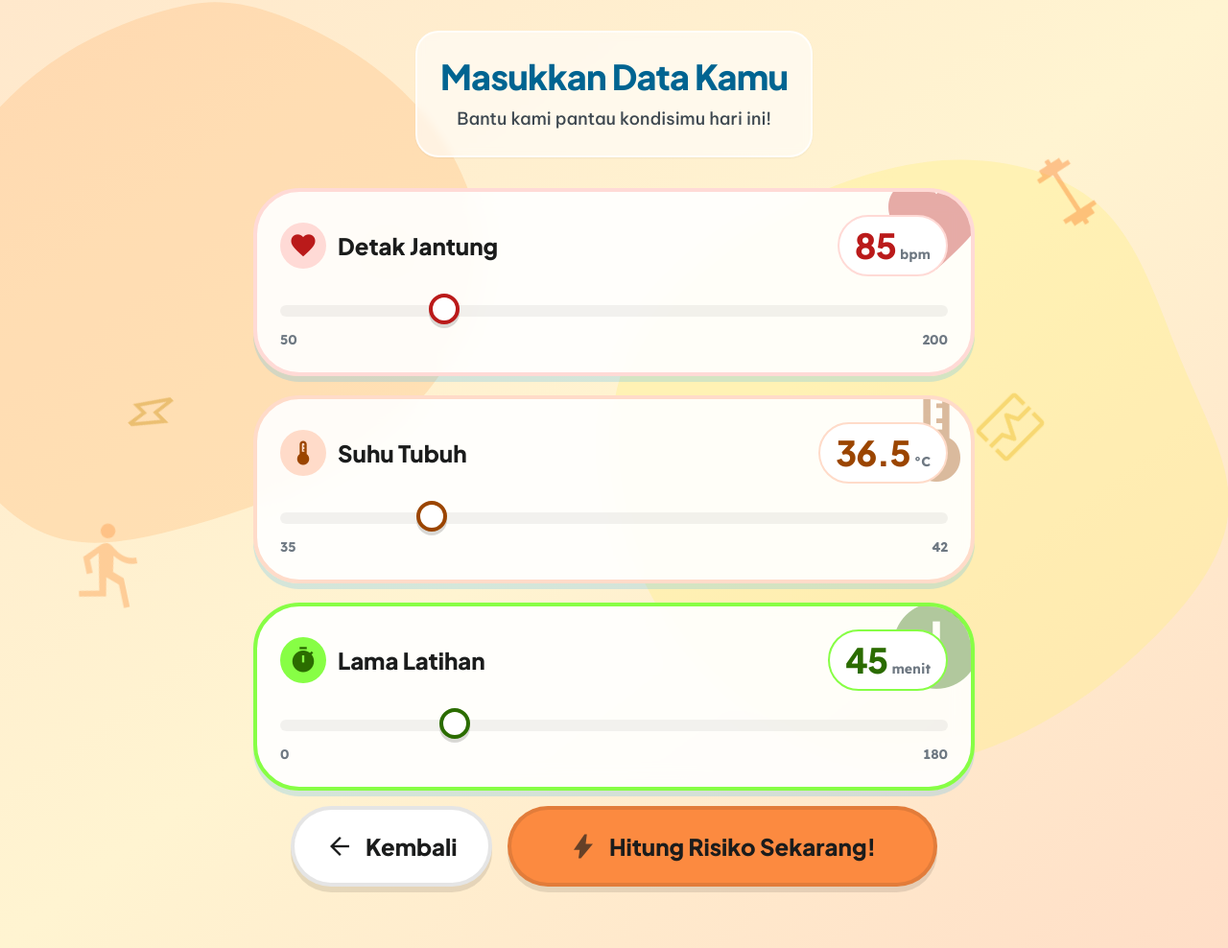
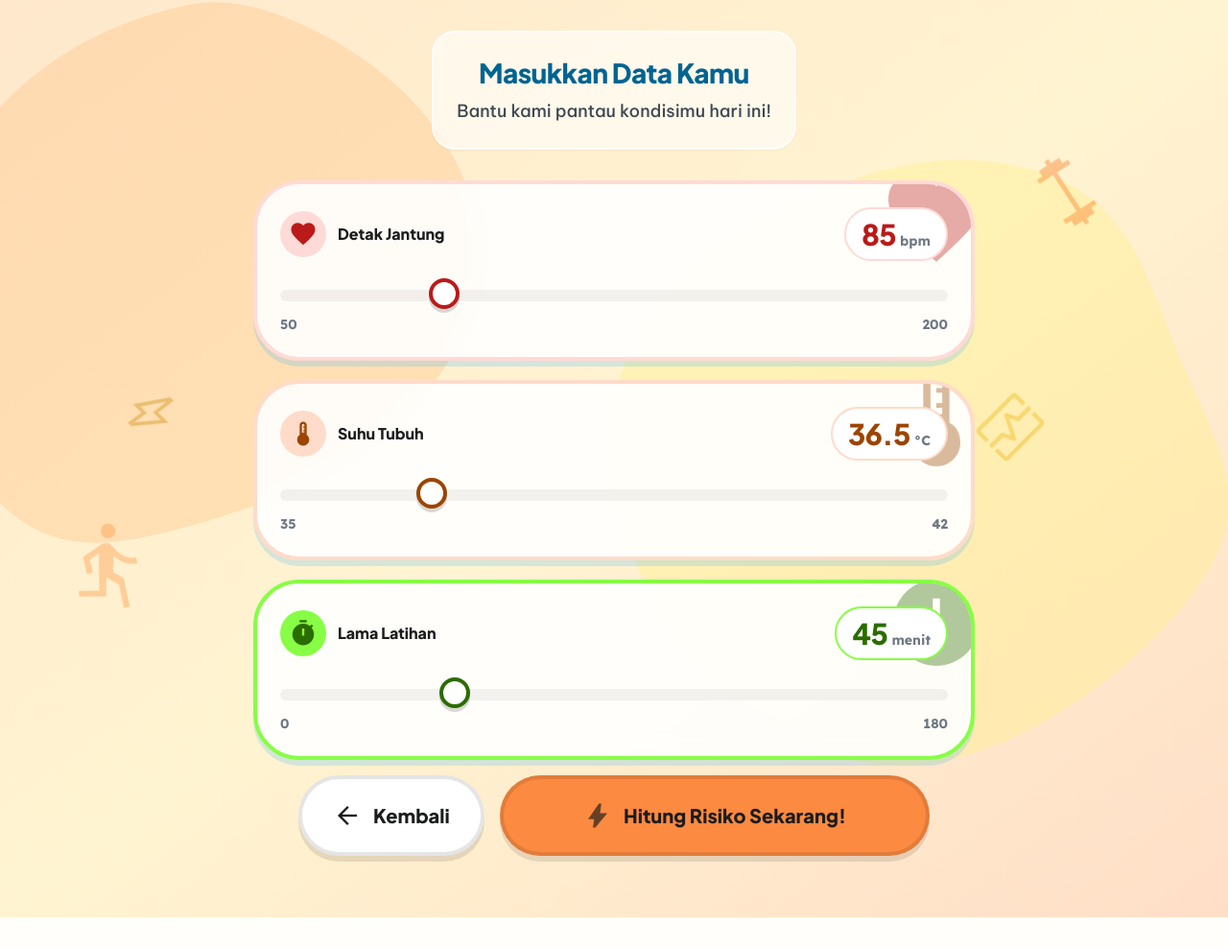
Before and after one commit to isvara08/responsi-kb-sistem-fuzzy, a Flask app: page /pertanyaan in a window 1280 px wide. Shown: the whole page at 96% size. After the commit the page ends 956 px from the top, so only its background shows below. Run offline with Flask 3, Linux system fonts and the light colour scheme; some libraries are stand-ins or nearby versions.

Commit message:
Make all pages responsive with mobile-friendly design

```diff
--- a/templates/pertanyaan.html
+++ b/templates/pertanyaan.html
@@ -109,9 +109,9 @@
                               }
                       ],
                       "headline-lg": [
-                              "36px",
+                              "28px",
                               {
-                                      "lineHeight": "44px",
+                                      "lineHeight": "36px",
                                       "letterSpacing": "-0.02em",
                                       "fontWeight": "800"
                               }
@@ -124,12 +124,18 @@
                               }
                       ],
                       "headline-md": [
-                              "24px",
+                              "20px",
                               {
-                                      "lineHeight": "32px",
+                                      "lineHeight": "28px",
                                       "fontWeight": "800"
                               }
                       ]
+              },
+              "screens": {
+                      "sm": "640px",
+                      "md": "768px",
+                      "lg": "1024px",
+                      "xl": "1280px"
               }
             },
           }
@@ -344,7 +350,7 @@
 <!-- Main Content -->
 <main class="flex-grow w-full max-w-[800px] mx-auto px-container-margin py-stack-lg flex flex-col gap-stack-lg relative z-10">
 <!-- Header Section -->
-<section class="text-center bg-white/60 backdrop-blur-sm p-6 rounded-3xl border-2 border-white/80 shadow-sm inline-block mx-auto animate-fade-in-up opacity-0">
+<section class="text-center bg-white/60 backdrop-blur-sm p-4 sm:p-6 rounded-3xl border-2 border-white/80 shadow-sm inline-block mx-auto animate-fade-in-up opacity-0">
 <h1 class="font-headline-lg text-headline-lg text-primary mb-unit animate-scale-in opacity-0 delay-100">Masukkan Data Kamu</h1>
 <p class="font-body-lg text-body-lg text-on-surface-variant animate-slide-left opacity-0 delay-200">Bantu kami pantau kondisimu hari ini!</p>
 </section>
@@ -352,75 +358,75 @@
 <form action="/hasil" method="POST">
 <section class="flex flex-col gap-stack-md">
 <!-- Card 1: Detak Jantung -->
-<div class="bg-surface-container-lowest/90 backdrop-blur-md rounded-xl p-6 border-4 border-error-container squishy-shadow-blue flex flex-col gap-4 relative overflow-hidden hover-lift animate-scale-in opacity-0 delay-300">
-<div class="absolute -right-6 -top-6 opacity-10 animate-pulse">
-<span class="material-symbols-outlined text-[120px] text-error" style="font-variation-settings: 'FILL' 1;">favorite</span>
+<div class="bg-surface-container-lowest/90 backdrop-blur-md rounded-xl p-4 sm:p-6 border-4 border-error-container squishy-shadow-blue flex flex-col gap-3 sm:gap-4 relative overflow-hidden hover-lift animate-scale-in opacity-0 delay-300">
+<div class="absolute -right-4 sm:-right-6 -top-4 sm:-top-6 opacity-10 animate-pulse">
+<span class="material-symbols-outlined text-[80px] sm:text-[120px] text-error" style="font-variation-settings: 'FILL' 1;">favorite</span>
 </div>
 <div class="flex items-center justify-between z-10">
-<div class="flex items-center gap-3">
-<div class="w-12 h-12 rounded-full bg-error-container flex items-center justify-center text-error">
-<span class="material-symbols-outlined text-3xl" style="font-variation-settings: 'FILL' 1;">favorite</span>
+<div class="flex items-center gap-2 sm:gap-3">
+<div class="w-10 h-10 sm:w-12 sm:h-12 rounded-full bg-error-container flex items-center justify-center text-error">
+<span class="material-symbols-outlined text-2xl sm:text-3xl" style="font-variation-settings: 'FILL' 1;">favorite</span>
 </div>
-<h2 class="font-headline-md text-headline-md text-on-surface">Detak Jantung</h2>
+<h2 class="font-headline-md text-headline-md text-on-surface text-sm sm:text-base">Detak Jantung</h2>
 </div>
-<div class="flex items-baseline gap-1 bg-white px-4 py-2 rounded-full border-2 border-error-container">
-<span class="font-headline-lg text-headline-lg text-error value-pop" id="hr-display">85</span>
-<span class="font-label-bold text-label-bold text-outline">bpm</span>
+<div class="flex items-baseline gap-1 bg-white px-3 sm:px-4 py-2 rounded-full border-2 border-error-container">
+<span class="font-headline-lg text-headline-lg text-error value-pop text-2xl sm:text-3xl" id="hr-display">85</span>
+<span class="font-label-bold text-label-bold text-outline text-xs sm:text-sm">bpm</span>
 </div>
 </div>
 <div class="z-10 mt-2">
 <input class="w-full appearance-none bg-transparent text-error" max="200" min="50" type="range" id="heart-rate" name="heart_rate" value="85" oninput="updateHeartRate(this.value)"/>
-<div class="flex justify-between mt-2 font-label-bold text-label-bold text-outline">
+<div class="flex justify-between mt-2 font-label-bold text-label-bold text-outline text-xs sm:text-sm">
 <span>50</span>
 <span>200</span>
 </div>
 </div>
 </div>
 <!-- Card 2: Suhu Tubuh -->
-<div class="bg-surface-container-lowest/90 backdrop-blur-md rounded-xl p-6 border-4 border-secondary-fixed squishy-shadow-blue flex flex-col gap-4 relative overflow-hidden hover-lift animate-scale-in opacity-0 delay-400">
-<div class="absolute -right-6 -top-6 opacity-10 animate-pulse delay-100">
-<span class="material-symbols-outlined text-[120px] text-secondary" style="font-variation-settings: 'FILL' 1;">device_thermostat</span>
+<div class="bg-surface-container-lowest/90 backdrop-blur-md rounded-xl p-4 sm:p-6 border-4 border-secondary-fixed squishy-shadow-blue flex flex-col gap-3 sm:gap-4 relative overflow-hidden hover-lift animate-scale-in opacity-0 delay-400">
+<div class="absolute -right-4 sm:-right-6 -top-4 sm:-top-6 opacity-10 animate-pulse delay-100">
+<span class="material-symbols-outlined text-[80px] sm:text-[120px] text-secondary" style="font-variation-settings: 'FILL' 1;">device_thermostat</span>
 </div>
 <div class="flex items-center justify-between z-10">
-<div class="flex items-center gap-3">
-<div class="w-12 h-12 rounded-full bg-secondary-fixed flex items-center justify-center text-secondary">
-<span class="material-symbols-outlined text-3xl" style="font-variation-settings: 'FILL' 1;">device_thermostat</span>
+<div class="flex items-center gap-2 sm:gap-3">
+<div class="w-10 h-10 sm:w-12 sm:h-12 rounded-full bg-secondary-fixed flex items-center justify-center text-secondary">
+<span class="material-symbols-outlined text-2xl sm:text-3xl" style="font-variation-settings: 'FILL' 1;">device_thermostat</span>
 </div>
-<h2 class="font-headline-md text-headline-md text-on-surface">Suhu Tubuh</h2>
+<h2 class="font-headline-md text-headline-md text-on-surface text-sm sm:text-base">Suhu Tubuh</h2>
 </div>
-<div class="flex items-baseline gap-1 bg-white px-4 py-2 rounded-full border-2 border-secondary-fixed">
-<span class="font-headline-lg text-headline-lg text-secondary value-pop" id="temp-display">36.5</span>
-<span class="font-label-bold text-label-bold text-outline">°C</span>
+<div class="flex items-baseline gap-1 bg-white px-3 sm:px-4 py-2 rounded-full border-2 border-secondary-fixed">
+<span class="font-headline-lg text-headline-lg text-secondary value-pop text-2xl sm:text-3xl" id="temp-display">36.5</span>
+<span class="font-label-bold text-label-bold text-outline text-xs sm:text-sm">°C</span>
 </div>
 </div>
 <div class="z-10 mt-2">
 <input class="w-full appearance-none bg-transparent text-secondary" max="42" min="35" step="0.1" type="range" id="temperature" name="temperature" value="36.5" oninput="updateTemperature(this.value)"/>
-<div class="flex justify-between mt-2 font-label-bold text-label-bold text-outline">
+<div class="flex justify-between mt-2 font-label-bold text-label-bold text-outline text-xs sm:text-sm">
 <span>35</span>
 <span>42</span>
 </div>
 </div>
 </div>
 <!-- Card 3: Lama Latihan -->
-<div class="bg-surface-container-lowest/90 backdrop-blur-md rounded-xl p-6 border-4 border-tertiary-fixed squishy-shadow-blue flex flex-col gap-4 relative overflow-hidden hover-lift animate-scale-in opacity-0 delay-500">
-<div class="absolute -right-6 -top-6 opacity-10 animate-pulse delay-200">
-<span class="material-symbols-outlined text-[120px] text-tertiary" style="font-variation-settings: 'FILL' 1;">timer</span>
+<div class="bg-surface-container-lowest/90 backdrop-blur-md rounded-xl p-4 sm:p-6 border-4 border-tertiary-fixed squishy-shadow-blue flex flex-col gap-3 sm:gap-4 relative overflow-hidden hover-lift animate-scale-in opacity-0 delay-500">
+<div class="absolute -right-4 sm:-right-6 -top-4 sm:-top-6 opacity-10 animate-pulse delay-200">
+<span class="material-symbols-outlined text-[80px] sm:text-[120px] text-tertiary" style="font-variation-settings: 'FILL' 1;">timer</span>
 </div>
 <div class="flex items-center justify-between z-10">
-<div class="flex items-center gap-3">
-<div class="w-12 h-12 rounded-full bg-tertiary-fixed flex items-center justify-center text-tertiary">
-<span class="material-symbols-outlined text-3xl" style="font-variation-settings: 'FILL' 1;">timer</span>
+<div class="flex items-center gap-2 sm:gap-3">
+<div class="w-10 h-10 sm:w-12 sm:h-12 rounded-full bg-tertiary-fixed flex items-center justify-center text-tertiary">
+<span class="material-symbols-outlined text-2xl sm:text-3xl" style="font-variation-settings: 'FILL' 1;">timer</span>
 </div>
-<h2 class="font-headline-md text-headline-md text-on-surface">Lama Latihan</h2>
+<h2 class="font-headline-md text-headline-md text-on-surface text-sm sm:text-base">Lama Latihan</h2>
 </div>
-<div class="flex items-baseline gap-1 bg-white px-4 py-2 rounded-full border-2 border-tertiary-fixed">
-<span class="font-headline-lg text-headline-lg text-tertiary value-pop" id="dur-display">45</span>
-<span class="font-label-bold text-label-bold text-outline">menit</span>
+<div class="flex items-baseline gap-1 bg-white px-3 sm:px-4 py-2 rounded-full border-2 border-tertiary-fixed">
+<span class="font-headline-lg text-headline-lg text-tertiary value-pop text-2xl sm:text-3xl" id="dur-display">45</span>
+<span class="font-label-bold text-label-bold text-outline text-xs sm:text-sm">menit</span>
 </div>
 </div>
 <div class="z-10 mt-2">
 <input class="w-full appearance-none bg-transparent text-tertiary" max="180" min="0" type="range" id="duration" name="duration" value="45" oninput="updateDuration(this.value)"/>
-<div class="flex justify-between mt-2 font-label-bold text-label-bold text-outline">
+<div class="flex justify-between mt-2 font-label-bold text-label-bold text-outline text-xs sm:text-sm">
 <span>0</span>
 <span>180</span>
 </div>
@@ -428,13 +434,13 @@
 </div>
 </section>
 <!-- Action Button -->
-<section class="mt-4 flex justify-center gap-4 pb-stack-lg animate-fade-in-up opacity-0 delay-300">
-<a href="/" class="bg-white text-on-surface font-headline-md text-headline-md py-5 px-8 rounded-full squishy-shadow hover:brightness-110 transition-all border-4 border-[rgba(0,0,0,0.1)] flex items-center justify-center gap-3 hover-lift animate-scale-in opacity-0 delay-400">
-<span class="material-symbols-outlined text-3xl">arrow_back</span>
+<section class="mt-4 flex flex-col sm:flex-row justify-center gap-3 sm:gap-4 pb-stack-lg animate-fade-in-up opacity-0 delay-300">
+<a href="/" class="bg-white text-on-surface font-headline-md text-headline-md py-4 sm:py-5 px-6 sm:px-8 rounded-full squishy-shadow hover:brightness-110 transition-all border-4 border-[rgba(0,0,0,0.1)] flex items-center justify-center gap-2 sm:gap-3 hover-lift animate-scale-in opacity-0 delay-400">
+<span class="material-symbols-outlined text-2xl sm:text-3xl">arrow_back</span>
                 Kembali
             </a>
-<button type="submit" class="w-full max-w-md bg-secondary-container text-on-surface font-headline-md text-headline-md py-5 px-8 rounded-full squishy-shadow hover:brightness-110 transition-all border-4 border-[rgba(0,0,0,0.1)] flex items-center justify-center gap-3 hover-lift animate-scale-in opacity-0 delay-500">
-<span class="material-symbols-outlined text-3xl animate-pulse" style="font-variation-settings: 'FILL' 1;">bolt</span>
+<button type="submit" class="w-full sm:max-w-md bg-secondary-container text-on-surface font-headline-md text-headline-md py-4 sm:py-5 px-6 sm:px-8 rounded-full squishy-shadow hover:brightness-110 transition-all border-4 border-[rgba(0,0,0,0.1)] flex items-center justify-center gap-2 sm:gap-3 hover-lift animate-scale-in opacity-0 delay-500">
+<span class="material-symbols-outlined text-2xl sm:text-3xl animate-pulse" style="font-variation-settings: 'FILL' 1;">bolt</span>
                 Hitung Risiko Sekarang!
             </button>
 </section>
```
Also changed, not shown: templates/hasil.html (+47 -41 lines), templates/index.html (+42 -36 lines).
